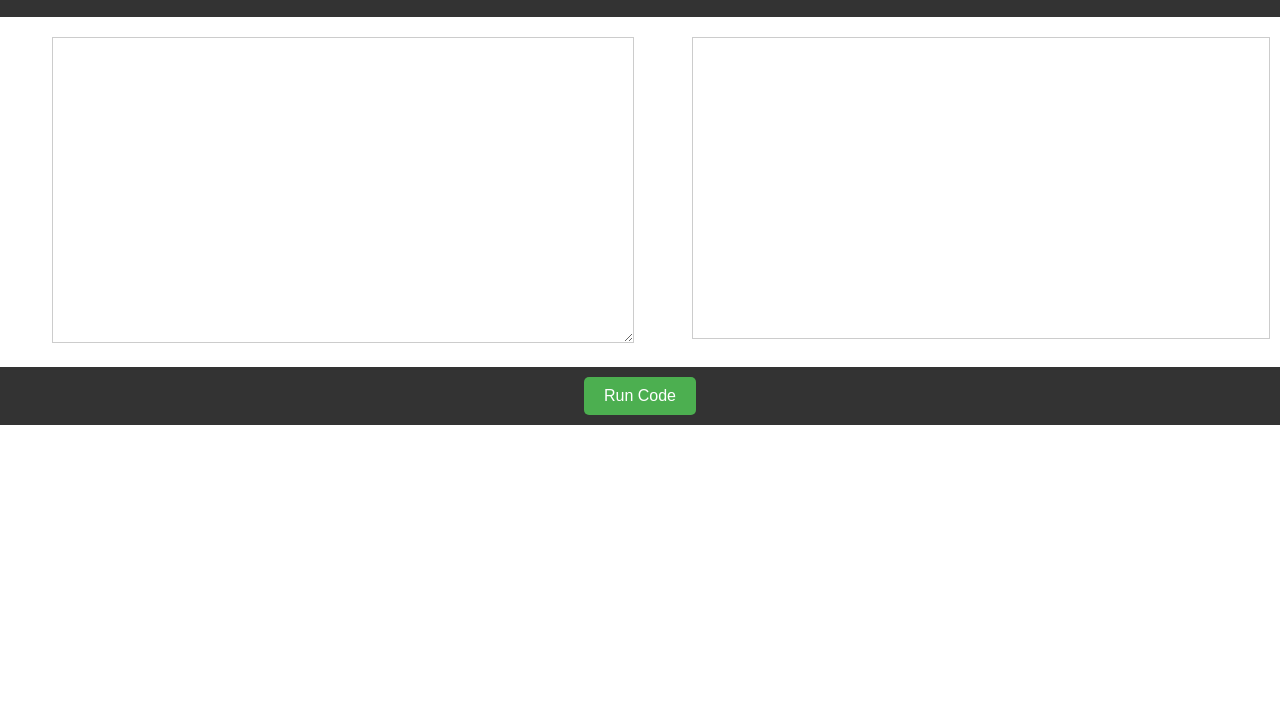
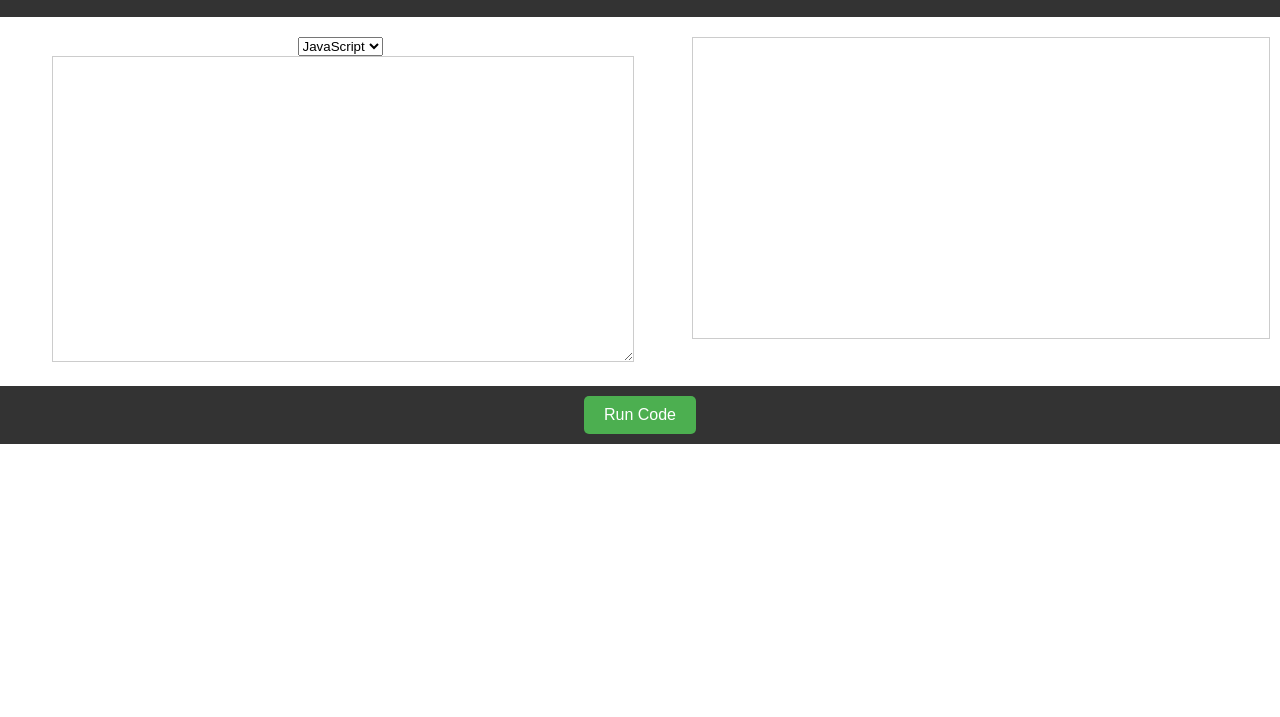
Before and after one commit to Acoonlost/CodeWere, a plain HTML site: page index.html in a window 1280 px wide. Shown: the part 83-800 px from the top of the page. Drawn offline with Linux system fonts and the light colour scheme.

Commit message:
Update index.html

```diff
--- a/index.html
+++ b/index.html
@@ -12,6 +12,11 @@
     </header>
     <main>
         <section id="editor-section">
+            <select id="language-selector">
+                <option value="javascript">JavaScript</option>
+                <option value="python">Python</option>
+                <!-- Adicione mais opções conforme necessário -->
+            </select>
             <textarea id="code-editor"></textarea>
         </section>
         <section id="output-section">
```
